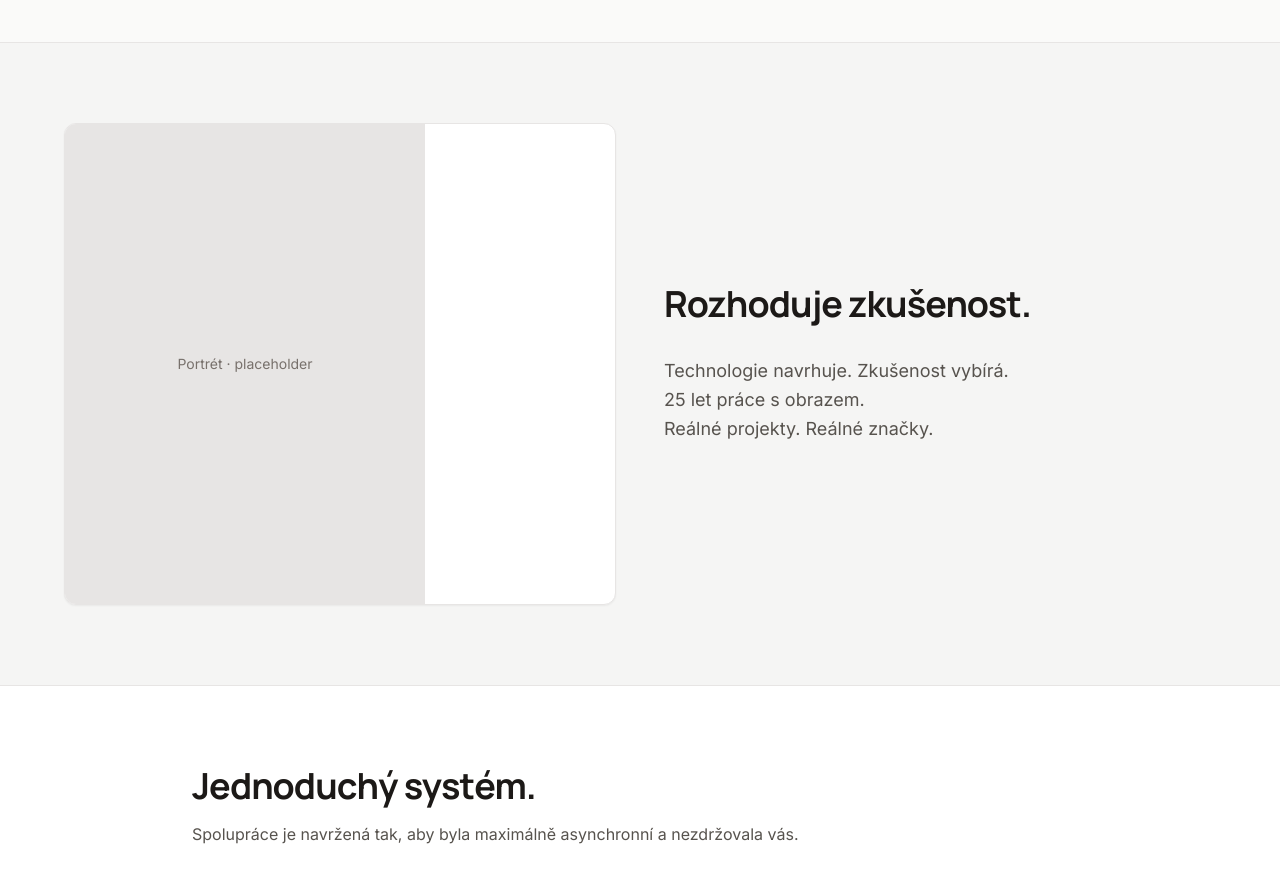
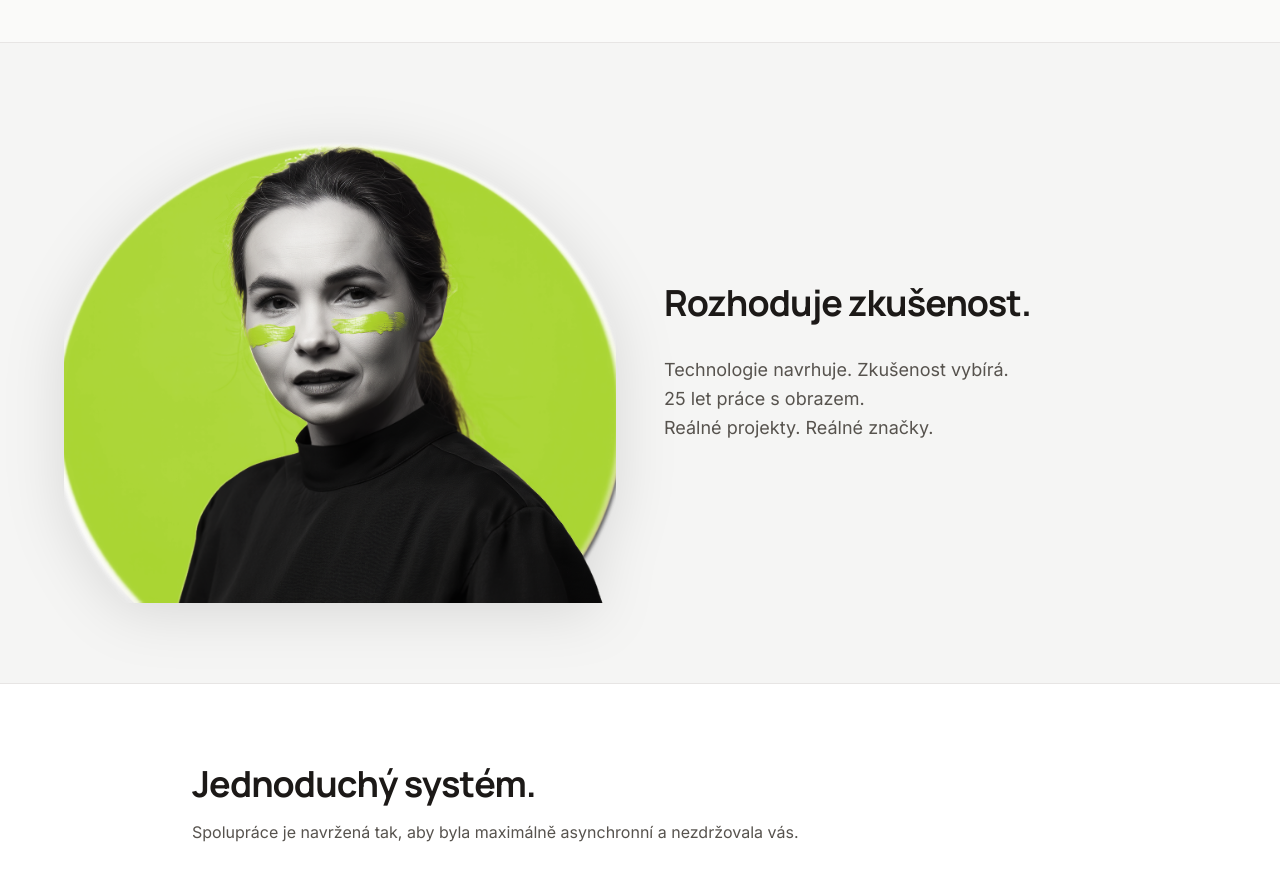
Before and after one commit to katarinabrics-eng/ai-content-studio, a Next.js app in the folder apps/content-studio/: page / in a window 1280 px wide. Shown: the part 1280-2170 px from the top of the page. Built offline with nearby package versions, Linux system fonts and the light colour scheme.

Commit message:
refactor: replace placeholder with image in HomePage layout for enhanced visual appeal

```diff
--- a/apps/content-studio/src/app/page.tsx
+++ b/apps/content-studio/src/app/page.tsx
@@ -117,12 +117,12 @@ export default function HomePage() {
 
       <section id="rozdil" className="w-full border-t border-stone-200 bg-stone-100 px-6 py-20 sm:px-8 lg:px-12">
         <div className="mx-auto grid max-w-6xl gap-12 md:grid-cols-[1fr_1fr] md:items-center">
-          <div className="overflow-hidden rounded-xl border border-stone-200 bg-white shadow-sm">
-            <div className="aspect-[3/4] max-h-[480px] bg-stone-200">
-              <div className="flex h-full w-full items-center justify-center text-stone-500">
-                <span className="text-sm">Portrét · placeholder</span>
-              </div>
-            </div>
+          <div className="relative aspect-[3/4] max-h-[480px] w-full">
+            <img
+              src="/placeholders/KDOJSEM_01.png"
+              alt=""
+              className="h-full w-full object-cover object-center drop-shadow-[0_8px_30px_rgba(0,0,0,0.12)]"
+            />
           </div>
           <div>
             <h2 className="text-3xl font-bold tracking-tight text-stone-900 md:text-4xl">
```
